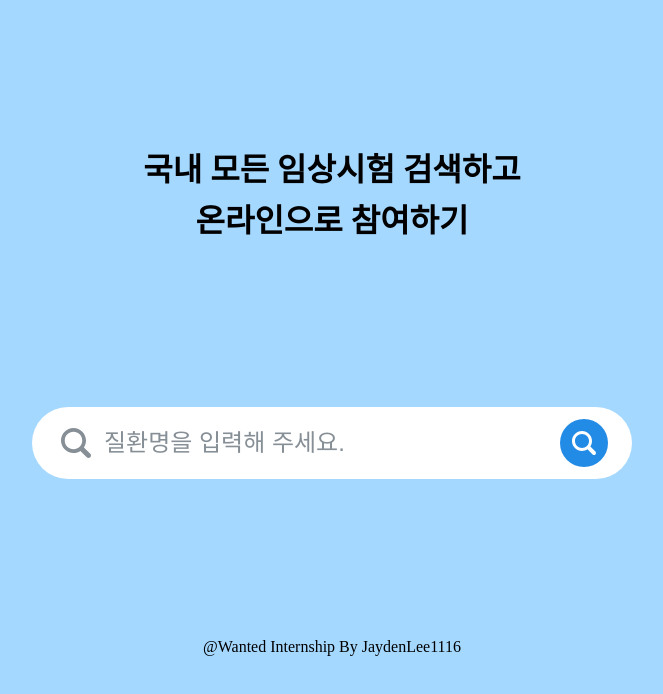
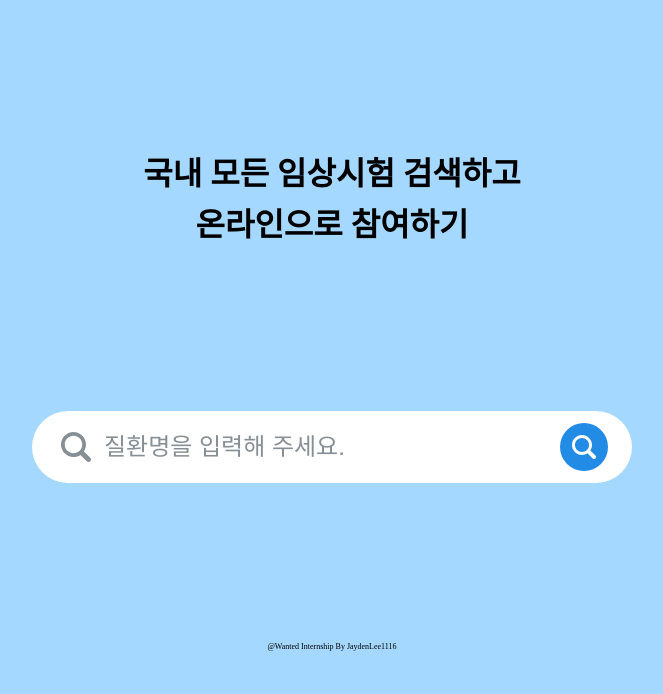
Before and after one commit to JaydenLee1116/wanted-internship-w3, a React (Create React App) app: page / in a window 1280 px wide. Shown: the top 694 px of the page, without its empty margins (308-971 px from the left). Built offline with nearby package versions, Linux system fonts and the light colour scheme.

Commit message:
✨ feat: SearchPage 검색 결과 기능 구현 및 적용

```diff
--- a/src/pages/SearchPage/SearchPage.styled.ts
+++ b/src/pages/SearchPage/SearchPage.styled.ts
@@ -12,8 +12,9 @@ export const Header = styled.header`
 `;
 
 export const Main = styled.main`
+  position: relative;
   display: flex;
-  flex-direction: row;
+  flex-direction: column;
   justify-content: center;
   align-items: center;
 `;
@@ -23,6 +24,7 @@ export const Footer = styled.footer`
   flex-direction: column;
   justify-content: center;
   align-items: center;
+  font-size: 8px;
 `;
 
 export const Title = styled.h2`
--- a/src/pages/SearchPage/index.tsx
+++ b/src/pages/SearchPage/index.tsx
@@ -1,11 +1,17 @@
 import React from 'react';
 
+import { useInput } from '../../hooks/useInput';
+import { useIsRefFocused } from '../../hooks/useIsRefFocused';
 import { PageLayout } from '../../components/PageLayout';
+import { SearchResult } from '../../components/SearchResult';
 import * as S from './SearchPage.styled';
 
 export const SearchPage = () => {
+  const [searchText, handleSearchInputChange] = useInput('');
+  const [ref, isRefFocused, handleRefClick] = useIsRefFocused();
+
   return (
-    <PageLayout gap={'160px'} backgroundColor="secondary">
+    <PageLayout onClick={handleRefClick} gap={'160px'} backgroundColor="secondary">
       <S.Header>
         <S.Title>
           국내 모든 임상시험 검색하고
@@ -13,10 +19,21 @@ export const SearchPage = () => {
         </S.Title>
       </S.Header>
       <S.Main>
-        <S.Form>
-          <S.Input type="text" placeholder="질환명을 입력해 주세요." />
+        <S.Form
+          onSubmit={e => {
+            e.preventDefault();
+          }}
+        >
+          <S.Input
+            value={searchText}
+            onChange={handleSearchInputChange}
+            ref={ref}
+            type="text"
+            placeholder="질환명을 입력해 주세요."
+          />
           <S.Button />
         </S.Form>
+        {isRefFocused && <SearchResult>{searchText}</SearchResult>}
       </S.Main>
       <S.Footer>@Wanted Internship By JaydenLee1116</S.Footer>
     </PageLayout>
```
